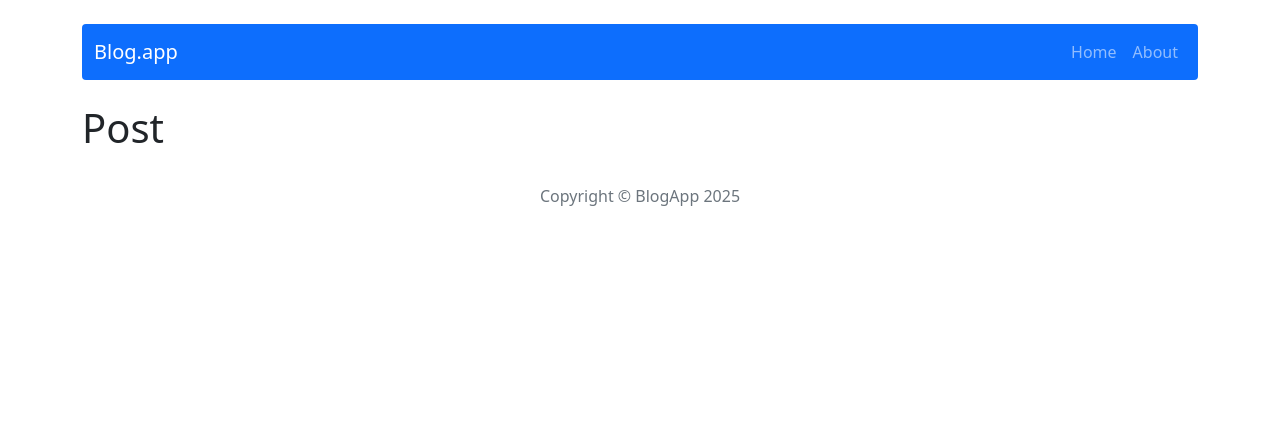
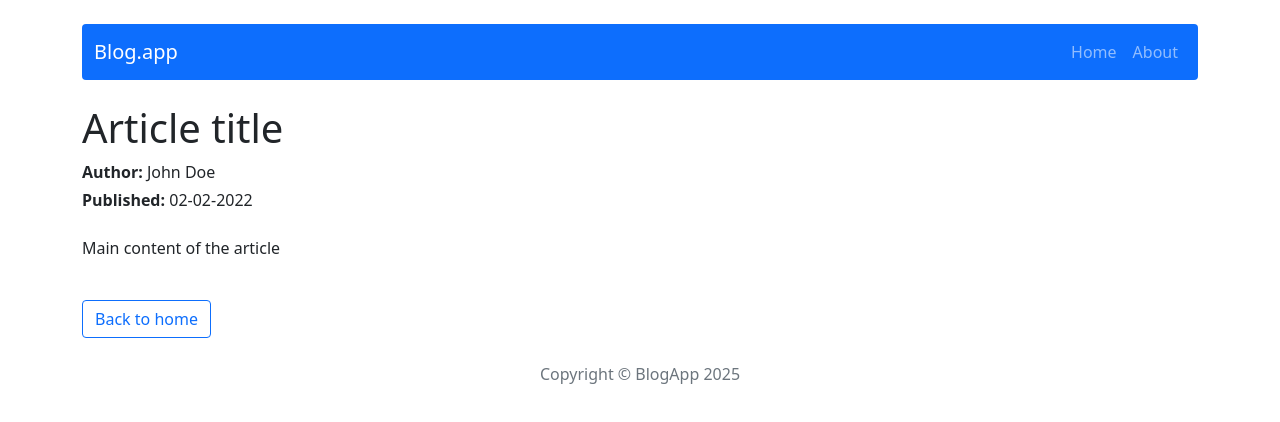
Before and after one commit to rafaraf75/blog-app, a React (Create React App) app: page /post/1 in a window 1280 px wide. Shown: the top 422 px of the page. Built offline with nearby package versions, Linux system fonts and the light colour scheme.

Commit message:
feat(post): single post page with getPostById and not-found state

```diff
--- a/src/components/pages/Post.js
+++ b/src/components/pages/Post.js
@@ -1,2 +1,35 @@
-const Post = () => <h1>Post</h1>;
+import { useParams, Link } from 'react-router-dom';
+import { useSelector } from 'react-redux';
+import { getPostById } from '../../redux/postsRedux';
+import { Button } from 'react-bootstrap';
+
+const Post = () => {
+  const { id } = useParams();
+  const post = useSelector(state => getPostById(state, id));
+
+  if (!post) {
+    return (
+      <>
+        <h1>Post not found</h1>
+        <Button as={Link} to="/" variant="primary" className="mt-3">
+          Back to home
+        </Button>
+      </>
+    );
+  }
+
+  return (
+    <>
+      <h1>{post.title}</h1>
+      <p className="mb-1"><strong>Author:</strong> {post.author}</p>
+      <p className="mb-4"><strong>Published:</strong> {post.publishedDate}</p>
+      <p>{post.content}</p>
+
+      <Button as={Link} to="/" variant="outline-primary" className="mt-4">
+        Back to home
+      </Button>
+    </>
+  );
+};
+
 export default Post;
```
